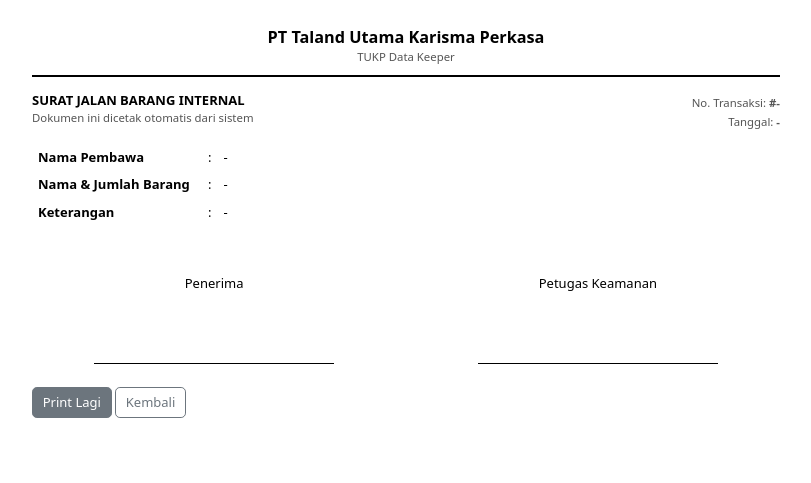
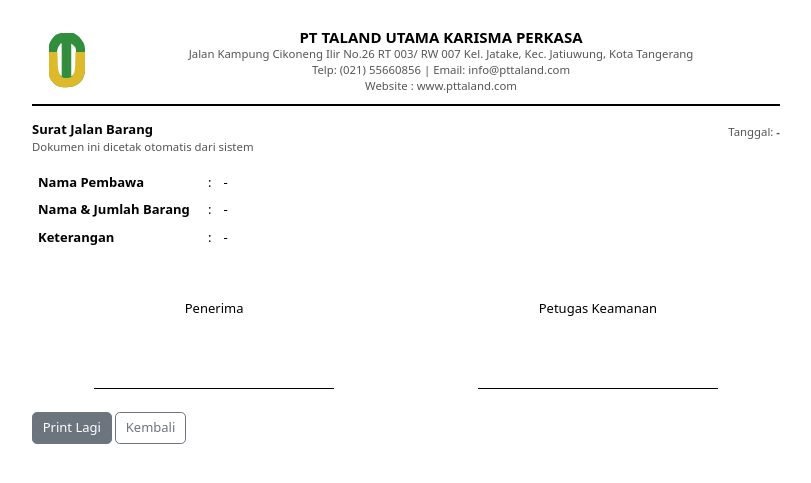
Before and after one commit to fatahillah2606/tukp-datakeeper, a PHP site: page /pages/print/print-barang-internal.php in a window 1280 px wide. Shown: the top 483 px of the page, without its empty margins (234-1045 px from the left). Run offline with PHP 8.4, Linux system fonts and the light colour scheme.

Commit message:
- update pembuatan halaman print
- penambahan logo dan penyesuaian kop surat

```diff
--- a/pages/print/print-barang-internal.php
+++ b/pages/print/print-barang-internal.php
@@ -2,42 +2,76 @@
 <html lang="id">
     <head>
         <meta charset="UTF-8" />
+        <meta name="viewport" content="width=device-width,initial-scale=1" />
         <title>Surat Jalan - Barang Internal</title>
-  <!-- (Opsional) Bootstrap hanya untuk grid & tabel saat preview -->
-  <link rel="stylesheet" href="https://cdn.jsdelivr.net/npm/bootstrap@5.3.3/dist/css/bootstrap.min.css">
+
+        <!-- (Opsional) Bootstrap untuk grid & tabel saat preview -->
+        <link
+            rel="stylesheet"
+            href="https://cdn.jsdelivr.net/npm/bootstrap@5.3.3/dist/css/bootstrap.min.css"
+        />
 
         <style>
-    /* Typography & layout dasar */
             :root {
                 --text: #000;
                 --muted: #555;
                 --line: #000;
             }
-    html, body {
+
+            html,
+            body {
                 color: var(--text);
-      font-family: system-ui, -apple-system, "Segoe UI", Roboto, "Helvetica Neue", Arial, "Noto Sans", "Liberation Sans", "Apple Color Emoji", "Segoe UI Emoji", "Segoe UI Symbol";
+                font-family: system-ui, -apple-system, "Segoe UI", Roboto,
+                    "Helvetica Neue", Arial, "Noto Sans", "Liberation Sans",
+                    "Apple Color Emoji", "Segoe UI Emoji", "Segoe UI Symbol";
                 font-size: 13px;
                 background: #fff;
             }
+
             .wrap {
-      max-width: 820px; /* kira-kira lebar A4 minus margin */
+                max-width: 820px; /* mendekati lebar A4 - margin */
                 margin: 0 auto;
                 padding: 28px 36px;
             }
 
             /* Kop surat */
             .kop {
-      text-align: center;
+                display: flex;
+                align-items: center;
                 margin-bottom: 10px;
             }
-    .kop h5 {
+
+            .kop-logo {
+                flex: 0 0 70px; /* lebar area logo */
+                text-align: center;
+            }
+
+            .kop-logo img {
+                height: 55px; /* tinggi logo supaya proporsional */
+            }
+
+            .kop-info {
+                flex: 1;
+                text-align: center;
+                max-width: 600px; /* batasi agar alamat tidak melebar */
+                margin: 0 auto;
+                line-height: 1.4;
+            }
+
+            .kop-info h5 {
                 margin: 0;
-      font-weight: 700;
+                font-weight: 600; /* lebih tebal */
+                font-size: 15px; /* lebih besar */
+                text-transform: uppercase; /* opsional: huruf besar semua */
             }
-    .kop small {
+
+            .kop-info small {
+                display: block;
                 color: var(--muted);
-      display: block;
+                white-space: normal; /* biar wrap kalau teks panjang */
+                word-wrap: break-word;
             }
+
             .divider {
                 border-top: 2px solid var(--line);
                 margin: 10px 0 16px;
@@ -55,7 +89,7 @@
                 color: var(--muted);
             }
 
-    /* Meta table */
+            /* Tabel meta */
             .meta {
                 border-collapse: collapse;
                 width: 100%;
@@ -72,6 +106,7 @@
             }
             .meta td:nth-child(2) {
                 width: 10px;
+                white-space: nowrap;
             }
 
             /* Tanda tangan */
@@ -96,13 +131,24 @@
 
             /* Print styles */
             @media print {
-      @page { size: A4; margin: 14mm; }
-      .noprint { display: none !important; }
-      body { -webkit-print-color-adjust: exact; print-color-adjust: exact; }
-      a, button { display: none !important; }
+                @page {
+                    size: A4;
+                    margin: 14mm;
+                }
+                .noprint {
+                    display: none !important;
+                }
+                body {
+                    -webkit-print-color-adjust: exact;
+                    print-color-adjust: exact;
+                }
+                a,
+                button {
+                    display: none !important;
+                }
             }
 
-    /* Box opsional untuk detail item jika diperlukan nanti */
+            /* Box opsional untuk detail item */
             .box {
                 border: 1px solid #333;
                 border-radius: 8px;
@@ -113,23 +159,36 @@
     <body onload="window.print()">
         <div class="wrap">
             <!-- KOP SURAT -->
-    <div class="kop">
+            <header class="kop">
+                <div class="kop-logo">
+                    <img src="/assets/images/logo.svg" alt="Logo TUKP" />
+                </div>
+                <div class="kop-info">
                     <h5>PT Taland Utama Karisma Perkasa</h5>
-      <small>TUKP Data Keeper</small>
+                    <small
+                        >Jalan Kampung Cikoneng Ilir No.26 RT 003/ RW 007 Kel.
+                        Jatake, Kec. Jatiuwung, Kota Tangerang</small
+                    >
+                    <small
+                        >Telp: (021) 55660856 | Email: info@pttaland.com</small
+                    >
+                    <small>Website : www.pttaland.com</small>
                 </div>
-    <div class="divider"></div>
+            </header>
+            <div class="divider" aria-hidden="true"></div>
 
             <!-- JUDUL & NOMOR -->
-    <div class="heading">
+            <section class="heading">
                 <div>
-        <h6 class="mb-0"><strong>SURAT JALAN BARANG INTERNAL</strong></h6>
+                    <h6 class="mb-0">
+                        <strong>Surat Jalan Barang</strong>
+                    </h6>
                     <small>Dokumen ini dicetak otomatis dari sistem</small>
                 </div>
                 <div class="text-end">
-        <small>No. Transaksi: <strong id="noTransaksi">#-</strong></small><br />
                     <small>Tanggal: <strong id="tglTransaksi">-</strong></small>
                 </div>
-    </div>
+            </section>
 
             <!-- INFORMASI UTAMA -->
             <table class="meta">
@@ -139,7 +198,7 @@
                     <td id="namaPembawa">-</td>
                 </tr>
                 <tr>
-        <td>Nama & Jumlah Barang</td>
+                    <td>Nama &amp; Jumlah Barang</td>
                     <td>:</td>
                     <td id="namaBarang">-</td>
                 </tr>
@@ -150,7 +209,7 @@
                 </tr>
             </table>
 
-    <!-- (Opsional) DETAIL ITEM KALAU NANTI PERLU
+            <!-- (Opsional) DETAIL ITEM
     <div class="box mt-2">
       <table class="table table-sm table-bordered mb-0">
         <thead>
@@ -174,7 +233,7 @@
     -->
 
             <!-- TANDA TANGAN -->
-    <div class="row ttd">
+            <section class="row ttd">
                 <div class="col-6">
                     <p>Penerima</p>
                     <span class="line-sign"></span>
@@ -183,23 +242,63 @@
                     <p>Petugas Keamanan</p>
                     <span class="line-sign"></span>
                 </div>
-    </div>
+            </section>
 
             <!-- Tombol non-cetak untuk uji coba -->
             <div class="noprint">
-      <button class="btn btn-secondary" onclick="window.print()">Print Lagi</button>
-      <a href="javascript:history.back()" class="btn btn-outline-secondary">Kembali</a>
+                <button class="btn btn-secondary" onclick="window.print()">
+                    Print Lagi
+                </button>
+                <a
+                    href="javascript:history.back()"
+                    class="btn btn-outline-secondary"
+                    >Kembali</a
+                >
             </div>
         </div>
 
         <script>
-    // Isi konten dari query string (opsional)
-    // Contoh: ?id=12&tanggal=2025-09-03&nama_pembawa=Andika&nama_barang=Laptop%20x1&keterangan=Urgent
-    (function() {
+            // Format tanggal IDN (contoh input: 2025-09-03)
+            function formatTanggalID(isoLike) {
+                if (!isoLike || isoLike === "-") return "-";
+                const d = new Date(isoLike);
+                if (Number.isNaN(d.getTime())) return isoLike; // fallback kalau bukan tanggal valid
+                const bulan = [
+                    "Januari",
+                    "Februari",
+                    "Maret",
+                    "April",
+                    "Mei",
+                    "Juni",
+                    "Juli",
+                    "Agustus",
+                    "September",
+                    "Oktober",
+                    "November",
+                    "Desember",
+                ];
+                return `${d.getDate()} ${
+                    bulan[d.getMonth()]
+                } ${d.getFullYear()}`;
+            }
+
+            (function initFromQuery() {
                 const p = new URLSearchParams(location.search);
 
-      // Ambil nilai dari URL jika ada, kalau tidak pakai placeholder
-      const id           = p.get('id') || '-';
-      const tanggal      = p.get('tanggal') || '-';
-      const namaPembawa  = p.get('nama_pembawa') || '-';
-      const namaBarang   = p.get('nama_barang') || '-';_
+                const id = p.get("id") || "-";
+                const tanggal = p.get("tanggal") || "-";
+                const namaPembawa = p.get("nama_pembawa") || "-";
+                const namaBarang = p.get("nama_barang") || "-";
+                const keterangan = p.get("keterangan") || "-";
+
+                document.getElementById("noTransaksi").textContent = id;
+                document.getElementById("tglTransaksi").textContent =
+                    formatTanggalID(tanggal);
+                document.getElementById("namaPembawa").textContent =
+                    namaPembawa;
+                document.getElementById("namaBarang").textContent = namaBarang;
+                document.getElementById("keterangan").textContent = keterangan;
+            })();
+        </script>
+    </body>
+</html>
```
Lines whose indentation alone changed are shown as unchanged.
